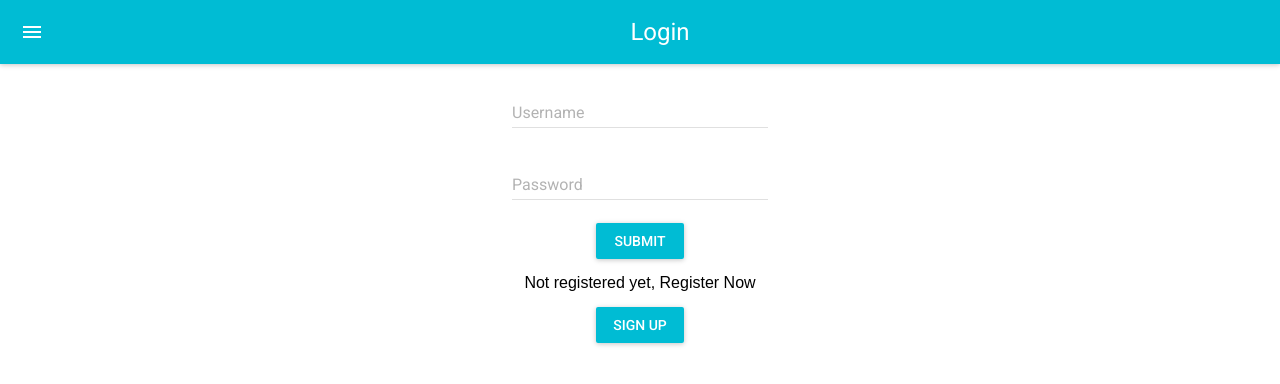
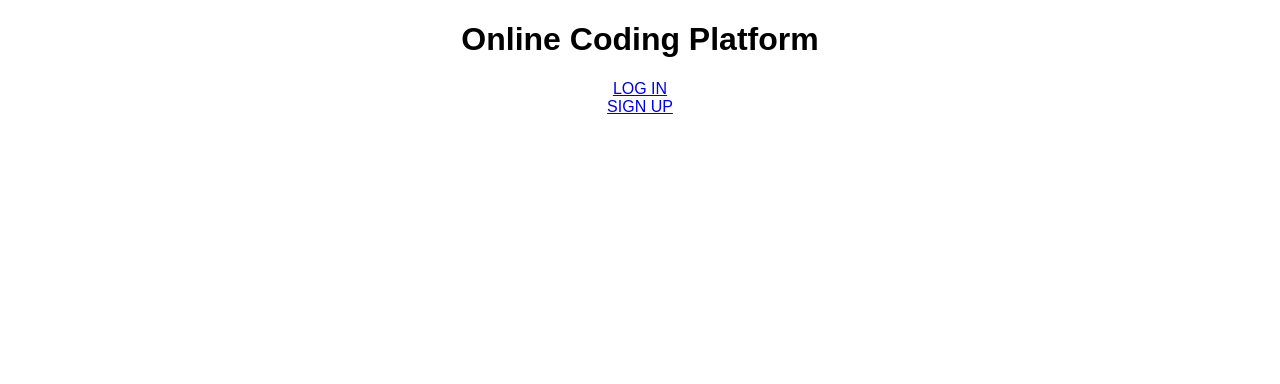
Before and after one commit to Agnibho-8/Online_coding_platform, a React (Create React App) app in the folder frontend/: page / in a window 1280 px wide. Shown: the top 384 px of the page. Built offline with nearby package versions, Linux system fonts and the light colour scheme.

Commit message:
Frontend SignUp Login Homepage with nav Link

```diff
--- a/frontend/src/App.js
+++ b/frontend/src/App.js
@@ -1,27 +1,33 @@
 import React, { Component } from 'react';
 import './App.css';
 import LoginScreen from './Loginscreen';
+import ReactDOM from 'react';
+import {BrowserRouter as Router, NavLink, Route} from 'react-router-dom';
+import Login from './Login';
+import Register from './Register';
+import HomePage from './HomePage';
+import Start from './Start';
+import { green100 } from 'material-ui/styles/colors';
+import { red100 } from 'material-ui/styles/colors';
 class App extends Component {
   constructor(props){
     super(props);
-    this.state={
-      loginPage:[],
-      uploadScreen:[]
-    }
+    // this.state={
+    //   loginPage:[],
+    //   uploadScreen:[]
+    // }
   }
-  componentWillMount(){
-    var loginPage =[];
-    loginPage.push(<LoginScreen appContext={this} key={"login-screen"}/>);
-    this.setState({
-                  loginPage:loginPage
-                    })
-  }
-  render() {
-    return (
-      <div className="App">
-        {this.state.loginPage}
-        {this.state.uploadScreen}
-      </div>
+  render(){
+    return(
+      <Router>
+      <div className='App'>
+        <h1>Online Coding Platform</h1>
+     <Route exact path = "/" component={Start}/>
+     <Route exact path="/login" component={LoginScreen}/>
+     <Route exact path="/signup" component={Register}/>
+     <Route exact path = "/home" component={HomePage}/>
+   </div>
+   </Router>
     );
   }
 }
--- a/frontend/src/HomePage.js
+++ b/frontend/src/HomePage.js
@@ -1,10 +1,17 @@
-import React from 'react';
+import React, { Component } from 'react';
 
-function HomePage() {
-  const url = 'https://www.shutterstock.com/image-vector/online-learning-programming-coding-on-different-1378143746';
-  return (
-    <img src={url} style={{width: 650}} alt='Image of Golden Gate Bridge' />
-  );
+class HomePage extends Component{
+  constructor(props){
+    super(props)
+  }
+  render(){
+    return(
+      <div>
+        <h1>HOME</h1>
+        <img src="https://cdn1.vectorstock.com/i/1000x1000/85/30/coding-neon-sign-pc-monitor-with-programming-neon-vector-22428530.jpg"/>
+      </div>
+    )
+  }
 }
 
 export default HomePage;
--- a/frontend/src/Login.js
+++ b/frontend/src/Login.js
@@ -7,7 +7,8 @@ import DropDownMenu from 'material-ui/DropDownMenu';
 import MenuItem from 'material-ui/MenuItem';
 var apiBaseUrl = "http://localhost:8080";
 import axios from 'axios';
-import HomePage from './HomePage'
+import HomePage from './HomePage';
+import {Redirect} from 'react-router-dom';
 class Login extends Component {
   constructor(props){
     super(props);
@@ -41,61 +42,6 @@ class Login extends Component {
       // loginRole:'student'
     }
   }
-  // componentWillMount(){
-  // // console.log("willmount prop values",this.props);
-  // if(this.props.role != undefined){
-  //   if(this.props.role == 'student'){
-  //     console.log("in student componentWillMount");
-  //     var localloginComponent=[];
-  //     localloginComponent.push(
-  //       <MuiThemeProvider>
-  //         <div>
-  //          <TextField
-  //            hintText="Enter your College Rollno"
-  //            floatingLabelText="Student Id"
-  //            onChange = {(event,newValue) => this.setState({username:newValue})}
-  //            />
-  //          <br/>
-  //            <TextField
-  //              type="password"
-  //              hintText="Enter your Password"
-  //              floatingLabelText="Password"
-  //              onChange = {(event,newValue) => this.setState({password:newValue})}
-  //              />
-  //            <br/>
-  //            <RaisedButton label="Submit" primary={true} style={style} onClick={(event) => this.handleClick(event)}/>
-  //        </div>
-  //        </MuiThemeProvider>
-  //     )
-  //     this.setState({menuValue:1,loginComponent:localloginComponent,loginRole:'student'})
-  //   }
-  //   else if(this.props.role == 'teacher'){
-  //     console.log("in teacher componentWillMount");
-  //     var localloginComponent=[];
-  //     localloginComponent.push(
-  //       <MuiThemeProvider>
-  //         <div>
-  //          <TextField
-  //            hintText="Enter your College Rollno"
-  //            floatingLabelText="Teacher Id"
-  //            onChange={(event,newValue) => this.setState({username:newValue})}
-  //            />
-  //          <br/>
-  //            <TextField
-  //              type="password"
-  //              hintText="Enter your Password"
-  //              floatingLabelText="Password"
-  //              onChange={(event,newValue) => this.setState({password:newValue})}
-  //              />
-  //            <br/>
-  //            <RaisedButton label="Submit" primary={true} style={style} onClick={(event) => this.handleClick(event)}/>
-  //        </div>
-  //        </MuiThemeProvider>
-  //     )
-  //     this.setState({menuValue:2,loginComponent:localloginComponent,loginRole:'teacher'})
-  //   }
-  // }
-  // }
   handleClick(event){
     var self = this;
     var payload={
@@ -103,23 +49,15 @@ class Login extends Component {
 	    "password":this.state.password,
     }
     axios.post(apiBaseUrl+'/login', payload)
-   .then(function (response) {
+   .then((response)=>{{
      console.log(response);
      if(response.data == 'yes'){
       this.setState({
         isLoggedIn : true
       })
-
-
+      alert("Login successfull")
        console.log("Login successfull");
-      //  var uploadScreen=[];
-      //  uploadScreen.push(<UploadPage appContext={self.props.appContext}/>)
-      //  self.props.appContext.setState({loginPage:[],uploadScreen:uploadScreen})
      }
-    //  else if(response.data.code == 204){
-    //    console.log("Username password do not match");
-    //    alert(response.data.success)
-    //  }
      else{
        this.setState({
          isLoggedIn : false
@@ -127,7 +65,7 @@ class Login extends Component {
        console.log("incorrect username or password");
        alert("incorrect username or password");
      }
-   })
+   }})
    .catch(function (error) {
      console.log(error);
    });
@@ -157,31 +95,6 @@ class Login extends Component {
          </div>
          </MuiThemeProvider>
       )
- //   }
-    // else if(value == 2){
-    //   var localloginComponent=[];
-    //   loginRole='teacher';
-    //   localloginComponent.push(
-    //     <MuiThemeProvider>
-    //       <div>
-    //        <TextField
-    //          hintText="Enter your College Rollno"
-    //          floatingLabelText="Teacher Id"
-    //          onChange = {(event,newValue) => this.setState({username:newValue})}
-    //          />
-    //        <br/>
-    //          <TextField
-    //            type="password"
-    //            hintText="Enter your Password"
-    //            floatingLabelText="Password"
-    //            onChange = {(event,newValue) => this.setState({password:newValue})}
-    //            />
-    //          <br/>
-    //          <RaisedButton label="Submit" primary={true} style={style} onClick={(event) => this.handleClick(event)}/>
-    //      </div>
-    //      </MuiThemeProvider>
-    //   )
-    // }
     this.setState({menuValue:value,
                    loginComponent:localloginComponent,
                   })
@@ -194,16 +107,7 @@ class Login extends Component {
              title="Login"
            />
         </MuiThemeProvider>
-        {/* <MuiThemeProvider>
-        <div>
-        <p>Login as:</p>
-        <DropDownMenu value={this.state.menuValue} onChange={(event,index,value)=>this.handleMenuChange(value)}>
-          <MenuItem value={1} primaryText="Student" />
-          <MenuItem value={2} primaryText="Teacher" />
-        </DropDownMenu>
-        </div>
-        </MuiThemeProvider> */}
-        {this.state.isLoggedIn ? <HomePage/>:this.state.loginComponent}
+     {this.state.isLoggedIn ? (<Redirect to="/home"/>):this.state.loginComponent}
       </div>
     );
   }
--- a/frontend/src/Loginscreen.js
+++ b/frontend/src/Loginscreen.js
@@ -33,8 +33,6 @@ class Loginscreen extends Component {
       loginscreen:[],
       loginmessage:'',
       loginButtons:loginButtons,
-      studentbuttonLabel:'Register as Student',
-      teacherbuttonLabel:'Register as Teacher',
       isLogin:true
     }
   }
--- /dev/null
+++ b/frontend/src/Start.js
@@ -0,0 +1,25 @@
+import React, { Component } from 'react';
+import { green100 } from 'material-ui/styles/colors';
+import { red100 } from 'material-ui/styles/colors';
+import {BrowserRouter as Router, NavLink, Route} from 'react-router-dom';
+
+class Start extends Component{
+  constructor(props){
+    super(props)
+  }
+  render(){
+    return(
+        <div>
+          <NavLink to="/login" activeStyle={
+            {color:green100}
+          }>LOG IN</NavLink>
+      <br></br>
+          <NavLink to ="/signup" activeStyle={
+            {color:red100}
+          }>SIGN UP</NavLink>
+        </div>
+    )
+  }
+}
+
+export default Start;
```
